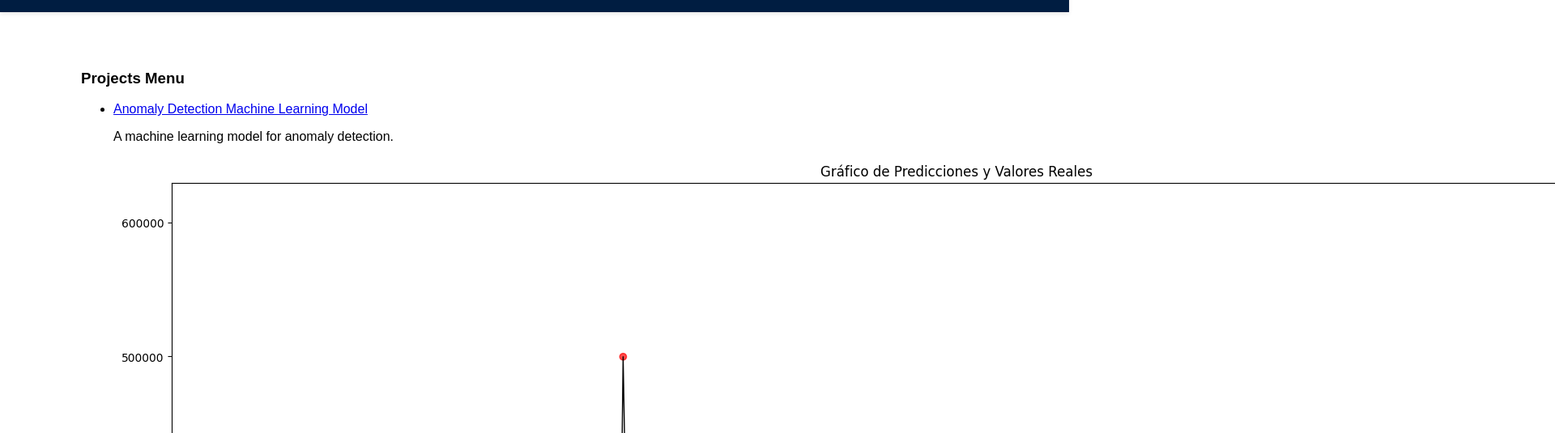
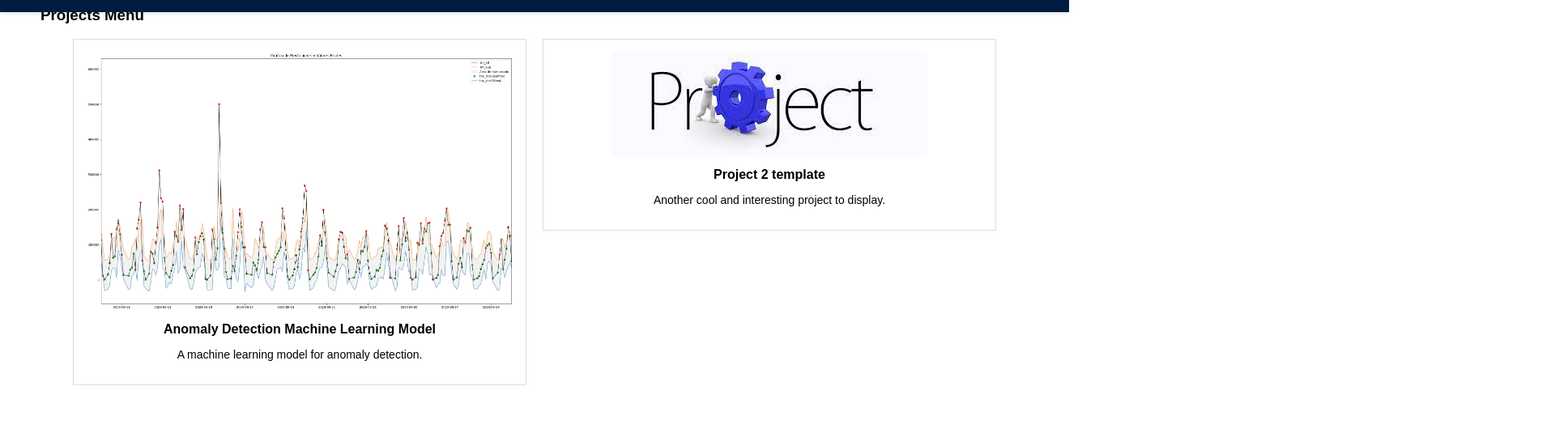
Before and after one commit to The-carlos/portafolio_website, a plain HTML site: page projects.html in a window 1280 px wide. Shown: the part 81-616 px from the top of the page at 81% size, 1920 px wide, since content can reach past the window. Drawn offline with Linux system fonts and the light colour scheme.

Commit message:
Added descriptions for projects, a grid for every project linked to the projects.

```diff
--- a/projects.html
+++ b/projects.html
@@ -22,30 +22,47 @@
     <button id="scrollToTopBtn">Back to Top</button>
   </header>
 
-  <section id="projects">
-    <h2>✨ Projects ✨</h2>
-
-    <!-- Projects Menu Section -->
   <section id="projects-menu">
     <h3>Projects Menu</h3>
-      <ul>
+    <ul class="projects-grid">
       <li>
-          <a href="#project-1">Anomaly Detection Machine Learning Model</a>
+        <a href="#project-1">
+          <div>
+            <img src="anomalies_detection_model\output.png" alt="Anomaly Detection">
+            <h4>Anomaly Detection Machine Learning Model</h4>
             <p>A machine learning model for anomaly detection.</p>
-          <img src="anomalies_detection_model\output.png" alt="Anomaly Detection">
+          </div>
+        </a>
       </li>
+
+      <li>
+        <a href="#project-2">
+          <div>
+            <img src="anomalies_detection_model\project_2.jpeg" alt="Project 2">
+            <h4>Project 2 template</h4>
+            <p>Another cool and interesting project to display.</p>
+          </div>
+        </a>
+      </li>
+
       <!-- Add more projects here as you create them -->
     </ul>
   </section>
 
-    <!-- Project Section - Anomaly Detection -->
+  <!-- This section is made to create different project descriptions -->
+
   <section id="project-1">
     <h3>Anomaly Detection Machine Learning Model</h3>
     <p>A machine learning model designed for anomaly detection purposes. This model utilizes XYZ algorithms and datasets to identify irregular patterns.</p>
+    <p>Here I can enter in details, also I can add differrent links and my shit.</p>
     <!-- Include content, images, explanations related to this project -->
   </section>
 
-    <!-- Add more project sections here as you create them -->
+  <section id="project-2">
+    <h3>Project 2 template</h3>
+    <p>What can I say? This project is simply awesome.</p>
+    <p>I can't even explain why this is so fucking good.</p>
+    <!-- Include content, images, explanations related to this project -->
   </section>
 
   <script src="script.js"></script>
--- a/styles.css
+++ b/styles.css
@@ -166,3 +166,42 @@ section h2 {
   padding: 60px 0;
   background-color: #f7f7f7;
 }
+
+/* Example CSS to create a grid layout for the project menu */
+#projects-menu {
+  margin-top: 20px; /* Adjust margin as needed */
+}
+
+.projects-grid {
+  display: grid;
+  grid-template-columns: repeat(auto-fit, minmax(250px, 1fr)); /* Adjust column width */
+  grid-gap: 20px; /* Adjust the gap between grid items */
+}
+
+.projects-grid li {
+  list-style: none;
+}
+
+.projects-grid a {
+  text-decoration: none;
+  color: inherit;
+}
+
+.projects-grid li a div {
+  border: 1px solid #ddd; /* Border styles */
+  padding: 15px;
+  text-align: center;
+}
+
+.projects-grid img {
+  max-width: 100%;
+}
+
+/* Styling for project titles and descriptions */
+.projects-grid h4 {
+  margin: 10px 0;
+}
+
+.projects-grid p {
+  font-size: 14px;
+}
```
Also changed, not shown: anomalies_detection_model/project_2.jpeg (added), script.js (line endings or trailing spaces). Lines whose indentation alone changed are shown as unchanged.
